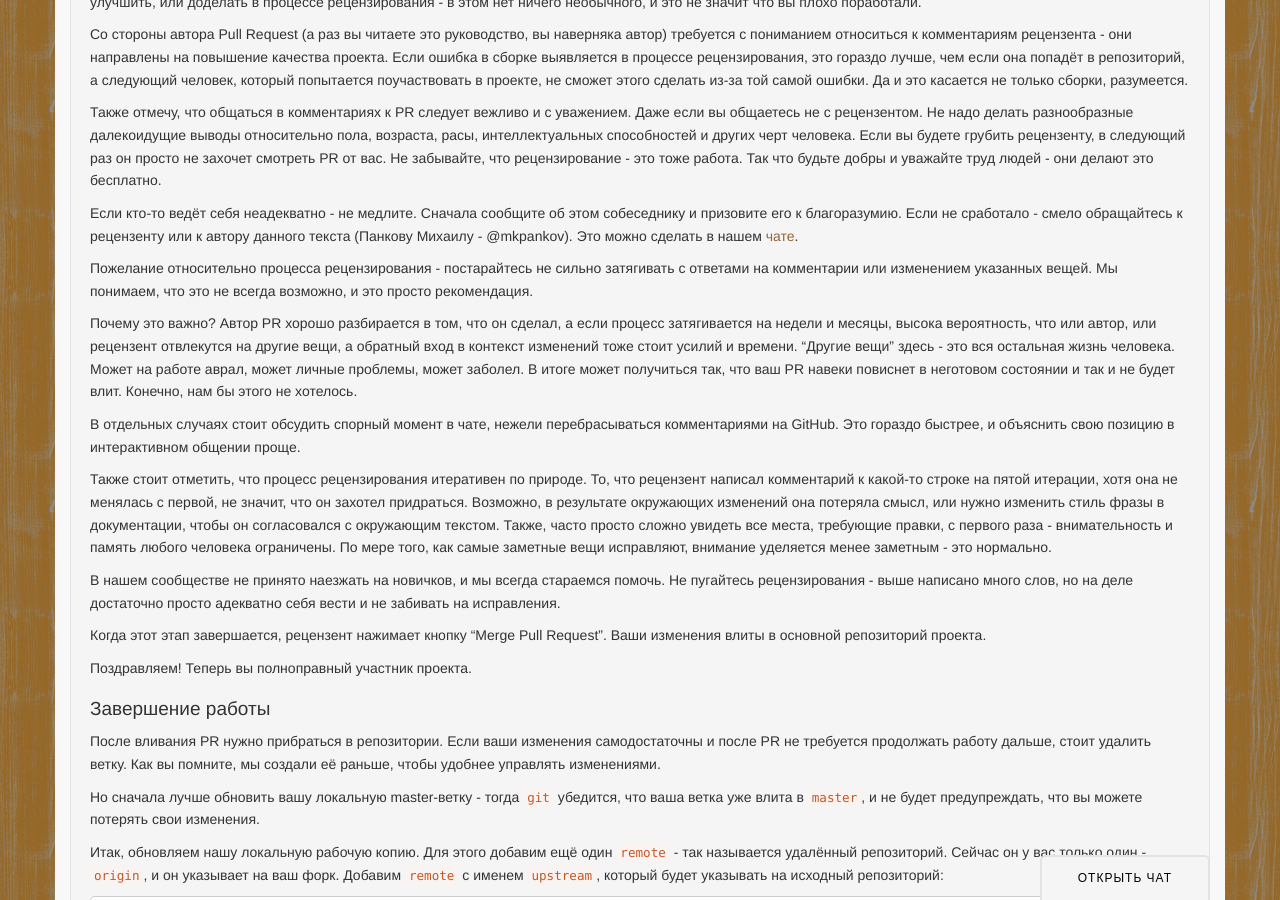
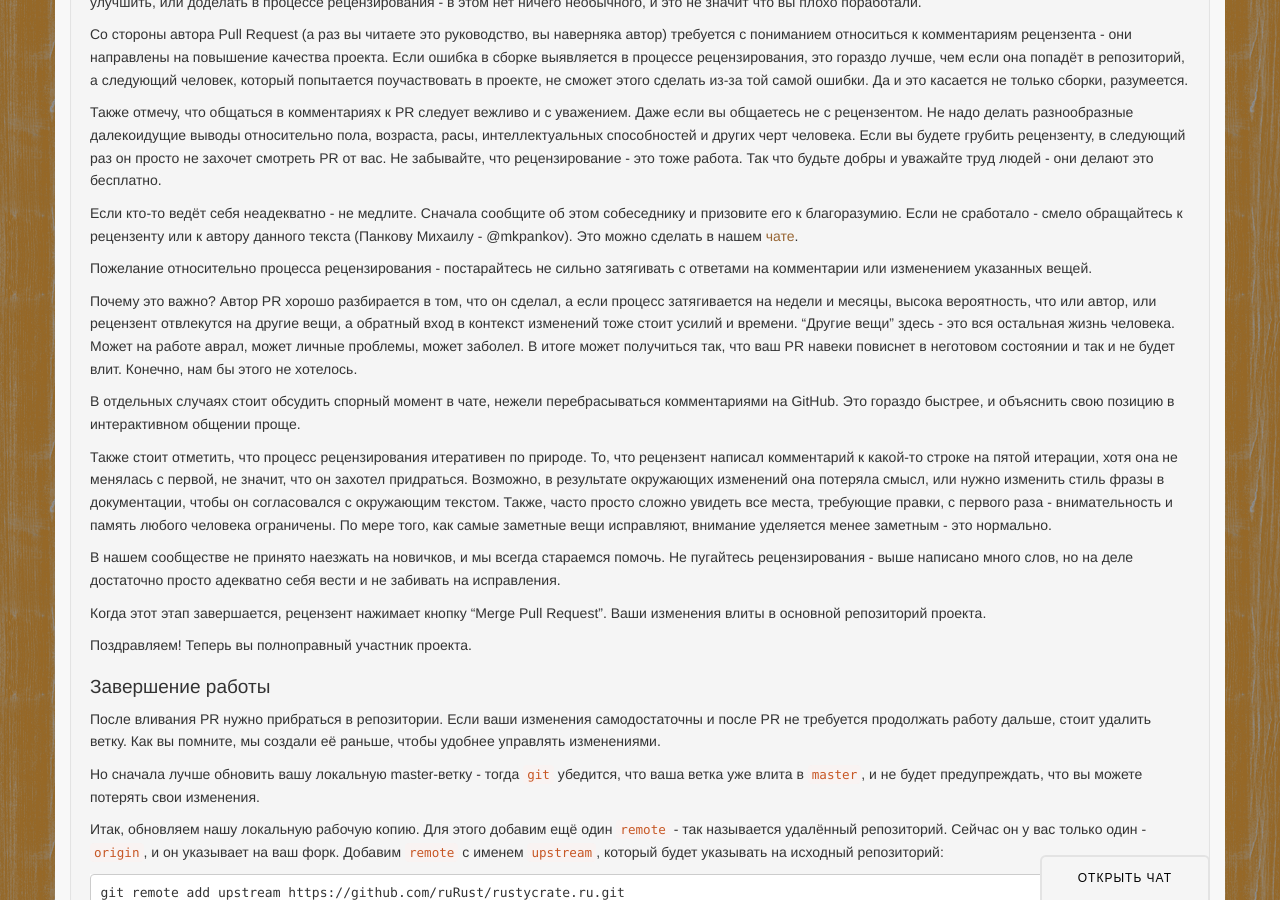
Before and after one commit to rust-lang-ru/rustycrate.ru, a Jekyll site: the page built from _posts/2016-03-07-contributing.md, in a window 1280 px wide and 900 px high, scrolled down 8145 px. Built offline with Jekyll 4.4.1, drawn with Linux system fonts in a browser that asks for light colours; nearby versions of some CDN libraries; Markdown is read by kramdown in place of the engine named in the settings; comment, search, counter and statistics services are not loaded.

Commit message:
Корректируем стиль

```diff
--- a/_posts/2016-03-07-contributing.md
+++ b/_posts/2016-03-07-contributing.md
@@ -312,8 +312,7 @@ Request и обсуждают его с вами. Возможно, какие-
 @mkpankov). Это можно сделать в нашем [чате](https://gitter.im/ruRust/general).
 
 Пожелание относительно процесса рецензирования - постарайтесь не сильно
-затягивать с ответами на комментарии или изменением указанных вещей. Мы
-понимаем, что это не всегда возможно, и это просто рекомендация.
+затягивать с ответами на комментарии или изменением указанных вещей.
 
 Почему это важно? Автор PR хорошо разбирается в том, что он сделал, а если
 процесс затягивается на недели и месяцы, высока вероятность, что или автор, или
```
